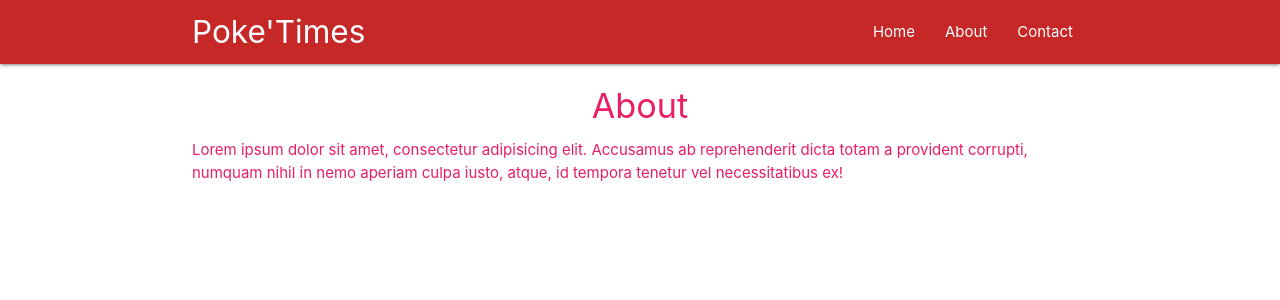
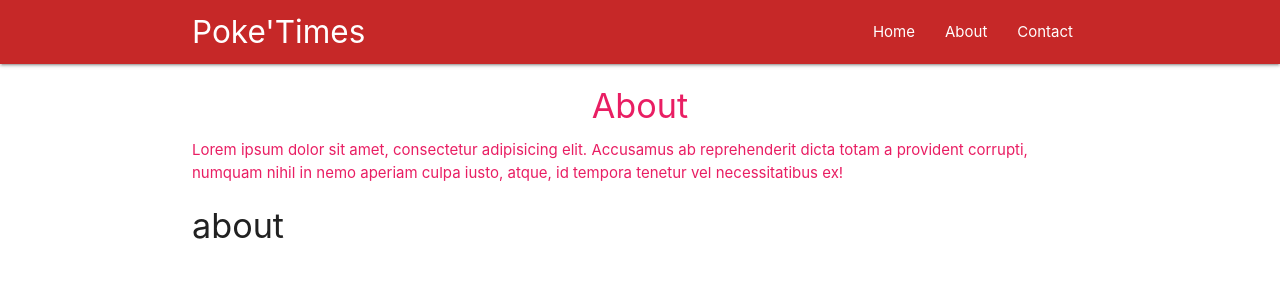
Before and after one commit to DWallDev/reacttutorial, a React (Create React App) app in the folder poketimes/: page /about in a window 1280 px wide. Shown: the top 300 px of the page. Built offline with nearby package versions, Linux system fonts and the light colour scheme.

Commit message:
Lesson 30

```diff
--- a/poketimes/src/App.js
+++ b/poketimes/src/App.js
@@ -3,6 +3,7 @@
 import Home from './components/Home'
 import Contact from './components/Contact'
 import About from './components/About'
+import Post from './components/Post'
 import { BrowserRouter, Route } from 'react-router-dom'
 
 class App extends Component {
@@ -14,6 +15,7 @@
           <Route exact path='/' component={Home} />
           <Route path='/about' component={About} />
           <Route path='/contact' component={Contact} />
+          <Route path="/:post_id" component={Post} />
         </div>
       </BrowserRouter>
     );
--- /dev/null
+++ b/poketimes/src/components/Post.js
@@ -0,0 +1,23 @@
+import React, { Component } from 'react'
+
+class Post extends Component {
+    state = {
+        id: null
+    }
+    componentDidMount(){
+        let id = this.props.match.params.post_id
+        this.setState({
+            id: id
+        })
+    }
+    render() {
+        return (
+            <div className="container">
+                <h4>{this.state.id}</h4>
+            </div>
+        )
+    }
+
+}
+
+export default Post
```
